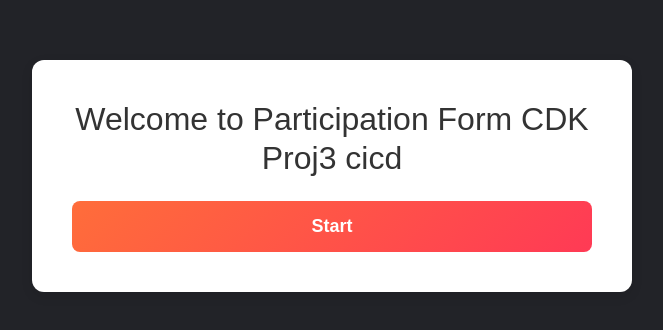
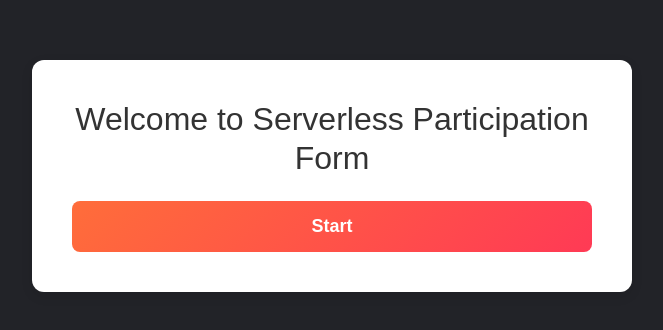
Before and after one commit to aakash-73/CDK-AmplifyServerlessParticipation-Repository, a plain HTML site: page cicc-cdk-demo/index.html in a window 1280 px wide. Shown: the part 224-554 px from the top of the page, without its empty margins (308-971 px from the left). Drawn offline with nearby package versions, Linux system fonts and the light colour scheme.

Commit message:
New commit

```diff
--- a/cicc-cdk-demo/index.html
+++ b/cicc-cdk-demo/index.html
@@ -90,7 +90,7 @@
 
 <body class="d-flex align-items-center justify-content-center vh-100">
     <div class="container" id="welcome-screen">
-        <h2 class="mb-4">Welcome to Participation Form CDK Proj3 cicd</h2>
+        <h2 class="mb-4">Welcome to Serverless Participation Form</h2>
         <button class="btn btn-custom w-100" onclick="startForm()">Start</button>
     </div>
 
```
